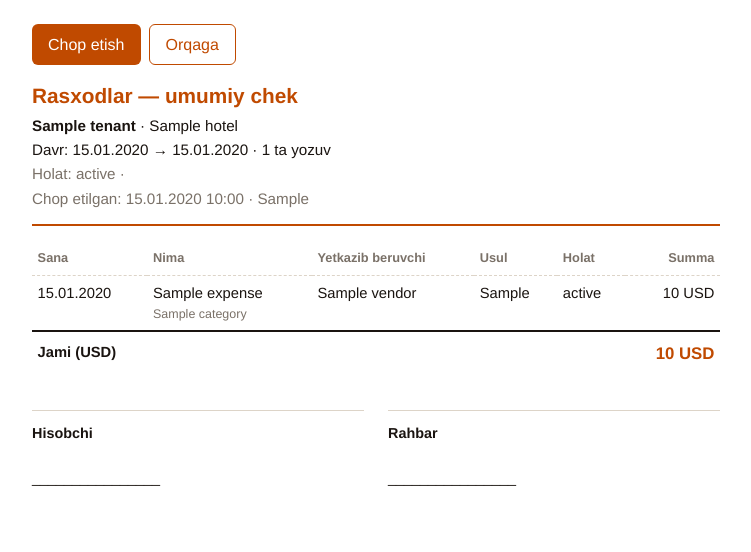
After one commit to Mirzohid2001/hotel-management, a Django app: template templates/finance/expense_summary_print.html in a window 1280 px wide. The commit adds this page. Shown: the top 552 px of the page, without its empty margins (264-1015 px from the left). Run offline with Django 5.2, Linux system fonts and the light colour scheme; the template is opened without the code that fills it: most values are stand-ins (such as "Sample title", 1, 10 or a date in 2020).

Commit message:
Add umumiy chek for filtered expenses.
Print one summary receipt from the current rasxod filters with line items and total.

Co-authored-by: Cursor <cursoragent@cursor.com>

```diff
--- a/finance/urls.py
+++ b/finance/urls.py
@@ -6,6 +6,7 @@ app_name = "finance"
 
 urlpatterns = [
     path("", views.expense_list, name="list"),
+    path("chek/", views.expense_summary_print, name="summary_print"),
     path("new/", views.expense_create, name="create"),
     path("<int:pk>/chek/", views.expense_print, name="print"),
     path("<int:pk>/edit/", views.expense_edit, name="edit"),
--- a/templates/finance/expense_list.html
+++ b/templates/finance/expense_list.html
@@ -86,6 +86,12 @@
     <span class="expense-summary-lbl">{% trans "Jami summa" %}</span>
     <strong class="expense-summary-val money">{{ filter_total|money }}</strong>
   </div>
+  <div class="expense-summary-card">
+    <span class="expense-summary-lbl">{% trans "Hisobot" %}</span>
+    <a class="btn btn-sm" href="{% url 'finance:summary_print' %}{% if chek_query %}?{{ chek_query }}{% endif %}" target="_blank" rel="noopener">
+      {% trans "Umumiy chek" %}
+    </a>
+  </div>
 </div>
 
 <section class="section-panel expense-list-panel">
--- /dev/null
+++ b/templates/finance/expense_summary_print.html
@@ -0,0 +1,171 @@
+{% load money_fmt i18n %}
+<!DOCTYPE html>
+<html lang="{{ LANGUAGE_CODE|default:'uz' }}">
+<head>
+  <meta charset="utf-8">
+  <title>{% trans "Rasxodlar — umumiy chek" %}</title>
+  <style>
+    :root {
+      --brand: #c04a00;
+      --ink: #1a1410;
+      --muted: #7a7168;
+      --line: #ddd4c8;
+    }
+    * { box-sizing: border-box; }
+    body {
+      font-family: "Helvetica Neue", Helvetica, Arial, sans-serif;
+      max-width: 720px;
+      margin: 1.5rem auto;
+      padding: 0 1rem 2.5rem;
+      color: var(--ink);
+      line-height: 1.45;
+    }
+    h1 { font-size: 1.3rem; color: var(--brand); margin: 0 0 0.2rem; }
+    .muted { color: var(--muted); }
+    .head {
+      border-bottom: 2px solid var(--brand);
+      padding-bottom: 0.75rem;
+      margin-bottom: 1rem;
+    }
+    .meta { margin: 0.15rem 0; font-size: 0.95rem; }
+    .actions { margin: 0 0 1rem; display: flex; gap: 0.5rem; flex-wrap: wrap; }
+    .actions button, .actions a {
+      background: var(--brand);
+      color: #fff;
+      border: 0;
+      padding: 0.5rem 1rem;
+      border-radius: 6px;
+      cursor: pointer;
+      font: inherit;
+      text-decoration: none;
+    }
+    .actions a.ghost {
+      background: transparent;
+      color: var(--brand);
+      border: 1px solid var(--brand);
+    }
+    table {
+      width: 100%;
+      border-collapse: collapse;
+      font-size: 0.92rem;
+      font-variant-numeric: tabular-nums;
+    }
+    th, td {
+      text-align: left;
+      padding: 0.45rem 0.35rem;
+      border-bottom: 1px dashed var(--line);
+      vertical-align: top;
+    }
+    th { color: var(--muted); font-weight: 600; font-size: 0.8rem; }
+    td.amt, th.amt { text-align: right; white-space: nowrap; }
+    tfoot td {
+      border-bottom: 0;
+      border-top: 2px solid var(--ink);
+      font-weight: 700;
+      padding-top: 0.65rem;
+    }
+    tfoot .amt { color: var(--brand); font-size: 1.05rem; }
+    .empty { margin: 1.5rem 0; color: var(--muted); }
+    .signs {
+      display: grid;
+      grid-template-columns: 1fr 1fr;
+      gap: 1.5rem;
+      margin-top: 2.25rem;
+    }
+    .sign {
+      border-top: 1px solid var(--line);
+      padding-top: 0.75rem;
+      font-size: 0.9rem;
+    }
+    .sign .role { font-weight: 700; margin-bottom: 1.5rem; }
+    @media print {
+      .actions { display: none !important; }
+      body { margin: 0; max-width: none; padding: 0; }
+    }
+  </style>
+</head>
+<body>
+  <div class="actions">
+    <button type="button" onclick="window.print()">{% trans "Chop etish" %}</button>
+    <a class="ghost" href="{% url 'finance:list' %}?{{ request.GET.urlencode }}">{% trans "Orqaga" %}</a>
+  </div>
+
+  <header class="head">
+    <h1>{% trans "Rasxodlar — umumiy chek" %}</h1>
+    <p class="meta"><strong>{{ tenant.name }}</strong>{% if hotel %} · {{ hotel.display_label|default:hotel.name }}{% endif %}</p>
+    <p class="meta">
+      {% if date_from or date_to %}
+      {% trans "Davr" %}:
+      {% if date_from %}{{ date_from|date:"d.m.Y" }}{% else %}…{% endif %}
+      →
+      {% if date_to %}{{ date_to|date:"d.m.Y" }}{% else %}…{% endif %}
+      {% else %}
+      {% trans "Davr" %}: {% trans "Barcha sanalar" %}
+      {% endif %}
+      · {{ count }} {% trans "ta yozuv" %}
+    </p>
+    {% if status or q %}
+    <p class="meta muted">
+      {% if status %}{% trans "Holat" %}: {{ status_label }} · {% endif %}
+      {% if q %}{% trans "Qidiruv" %}: «{{ q }}»{% endif %}
+    </p>
+    {% endif %}
+    <p class="meta muted">
+      {% trans "Chop etilgan" %}: {{ printed_at|date:"d.m.Y H:i" }}
+      {% if printed_by %}· {{ printed_by }}{% endif %}
+    </p>
+  </header>
+
+  {% if expenses %}
+  <table>
+    <thead>
+      <tr>
+        <th>{% trans "Sana" %}</th>
+        <th>{% trans "Nima" %}</th>
+        <th>{% trans "Yetkazib beruvchi" %}</th>
+        <th>{% trans "Usul" %}</th>
+        <th>{% trans "Holat" %}</th>
+        <th class="amt">{% trans "Summa" %}</th>
+      </tr>
+    </thead>
+    <tbody>
+      {% for e in expenses %}
+      <tr>
+        <td>{{ e.expense_date|date:"d.m.Y" }}</td>
+        <td>
+          {{ e.title }}
+          <span class="muted" style="display:block;font-size:0.78rem">{{ e.category.name }}</span>
+        </td>
+        <td>{% if e.vendor %}{{ e.vendor.name }}{% else %}—{% endif %}</td>
+        <td>{{ e.get_payment_method_display }}</td>
+        <td>{{ e.get_status_display }}</td>
+        <td class="amt">{{ e.amount|money }} {{ e.currency }}</td>
+      </tr>
+      {% endfor %}
+    </tbody>
+    <tfoot>
+      <tr>
+        <td colspan="5">{% trans "Jami" %} ({{ currency }})</td>
+        <td class="amt">{{ total|money }} {{ currency }}</td>
+      </tr>
+    </tfoot>
+  </table>
+  {% if truncated %}
+  <p class="muted">{% trans "Faqat birinchi 500 ta yozuv — filtrni toraytiring." %}</p>
+  {% endif %}
+  {% else %}
+  <p class="empty">{% trans "Filtr bo‘yicha rasxod yo‘q." %}</p>
+  {% endif %}
+
+  <div class="signs">
+    <div class="sign">
+      <div class="role">{% trans "Hisobchi" %}</div>
+      <div>________________</div>
+    </div>
+    <div class="sign">
+      <div class="role">{% trans "Rahbar" %}</div>
+      <div>________________</div>
+    </div>
+  </div>
+</body>
+</html>
```
Also changed, not shown: finance/tests/test_flexible_expenses.py (+19 -0 lines), finance/views.py (+64 -11 lines).
